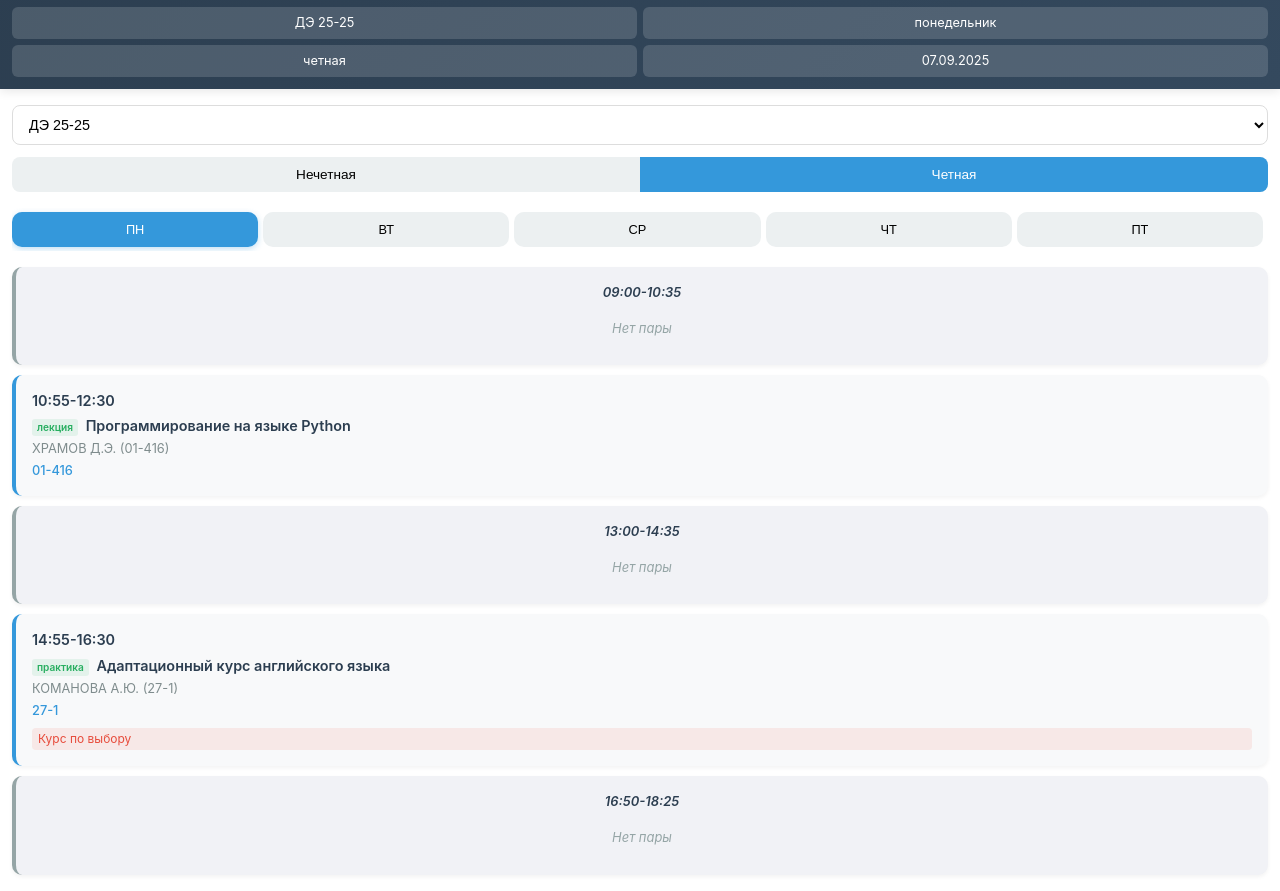
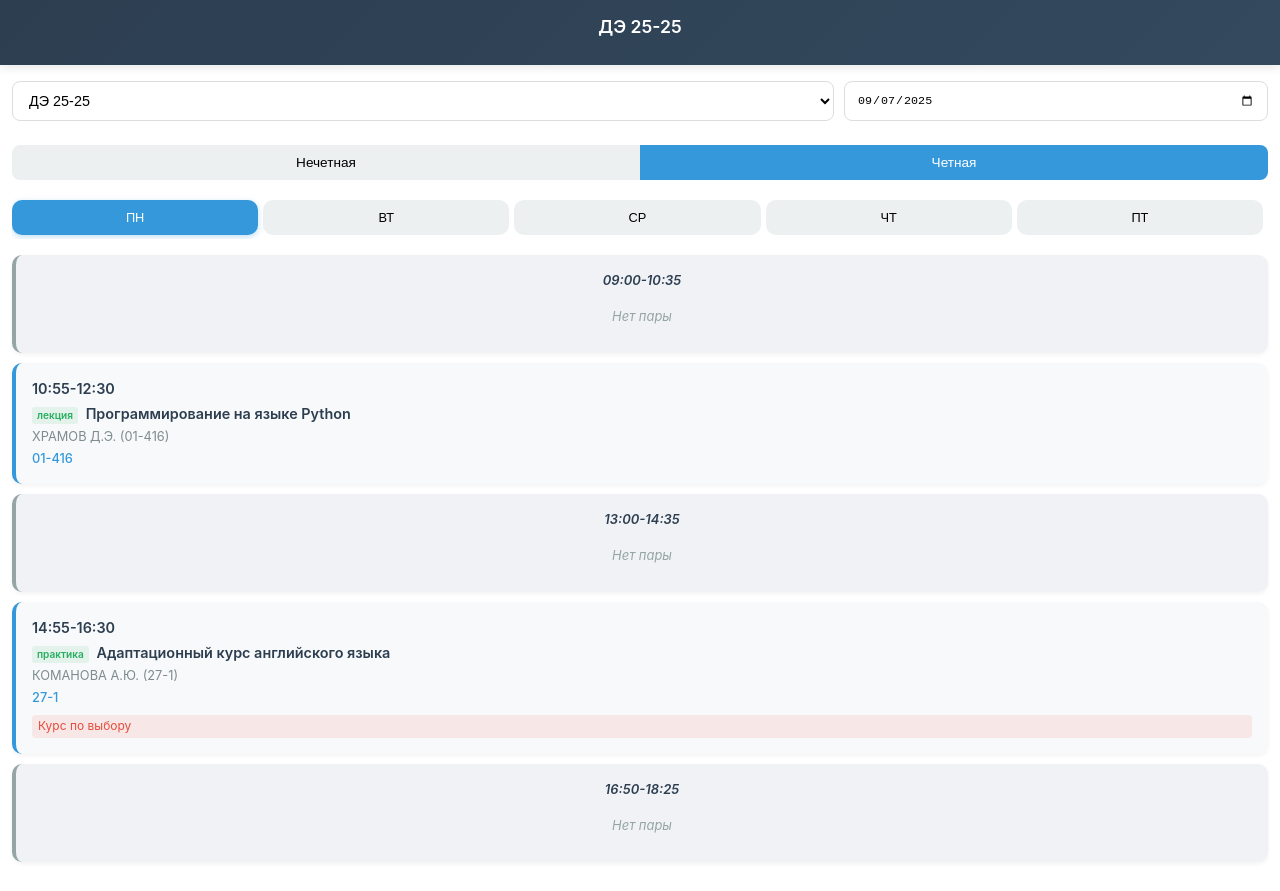
Before and after one commit to 1ncoTrue/1ncoTrue.github.io, a plain HTML site: page index.html in a window 1280 px wide. Shown: the part 42-933 px from the top of the page. Drawn offline with Linux system fonts and the light colour scheme.

Commit message:
add date selection

```diff
--- a/index.html
+++ b/index.html
@@ -47,22 +47,47 @@
             text-align: center;
         }
 
-        .compact-info {
-            display: grid;
-            grid-template-columns: repeat(2, 1fr);
-            gap: 6px;
+        .group-display {
+            text-align: center;
+            font-size: 1.1em;
+            font-weight: 600;
+            padding: 8px 0;
+            margin: 5px 0;
         }
 
-        .info-item {
-            background: rgba(255, 255, 255, 0.15);
-            padding: 6px 8px;
-            border-radius: 6px;
-            font-size: 0.8em;
+        .row-controls {
             display: flex;
-            align-items: center;
-            justify-content: center;
-            text-align: center;
-            min-height: 32px;
+            gap: 10px;
+            margin-bottom: 12px;
+        }
+
+        .row-controls .group-selector {
+            flex: 2;
+            margin-bottom: 0;
+        }
+
+        .row-controls .date-selector {
+            flex: 1;
+            margin-bottom: 0;
+        }
+
+        @media (max-width: 360px) {
+            .row-controls {
+                flex-direction: column;
+                gap: 8px;
+            }
+
+            .row-controls .group-selector,
+            .row-controls .date-selector {
+                flex: none;
+                width: 100%;
+            }
+        }
+
+        @media (orientation: landscape) and (max-height: 500px) {
+            .row-controls {
+                flex-direction: row;
+            }
         }
 
         .schedule-container {
@@ -248,6 +273,15 @@
             font-size: 0.85em;
         }
 
+        .date-selector {
+            padding: 10px 12px;
+            border: 1px solid #ddd;
+            border-radius: 8px;
+            font-size: 0.9em;
+            background: white;
+            margin-bottom: 0;
+        }
+
         .lesson-card {
             animation: fadeIn 0.3s ease;
         }
@@ -317,19 +351,17 @@
     <div class="container">
         <header>
             <h1>Расписание ИСИТА</h1>
-            <div class="compact-info">
-                <div class="info-item" id="current-group">Группа: ...</div>
-                <div class="info-item" id="current-day">День: ...</div>
-                <div class="info-item" id="week-type">Неделя: ...</div>
-                <div class="info-item" id="current-date">Дата: ...</div>
-            </div>
+            <div class="group-display" id="current-group">Группа: ...</div>
         </header>
 
         <div class="schedule-container">
             <div class="controls">
-                <select class="group-selector" id="group-selector">
-                    <option value="">Загрузка групп...</option>
-                </select>
+                <div class="row-controls">
+                    <select class="group-selector" id="group-selector">
+                        <option value="">Загрузка групп...</option>
+                    </select>
+                    <input type="date" class="date-selector" id="date-selector">
+                </div>
 
                 <div class="week-toggle">
                     <button class="week-btn" id="odd-week-btn">Нечетная</button>
@@ -353,6 +385,7 @@
         let currentDayIndex = 0;
         let currentWeekType = 'odd_week';
         let currentGroup = '';
+        let selectedDate = new Date();
 
         async function loadScheduleData() {
             try {
@@ -369,46 +402,49 @@
                     document.getElementById('group-selector').value = currentGroup;
                 }
 
-                const weekNumber = getWeekNumber();
-                currentWeekType = weekNumber % 2 !== 0 ? 'odd_week' : 'even_week';
+                const dateSelector = document.getElementById('date-selector');
+                const today = new Date();
+                const formattedDate = today.toISOString().split('T')[0];
+                dateSelector.value = formattedDate;
+                selectedDate = today;
 
-                const oddWeekBtn = document.getElementById('odd-week-btn');
-                const evenWeekBtn = document.getElementById('even-week-btn');
-                if (oddWeekBtn && evenWeekBtn) {
-                    oddWeekBtn.classList.toggle('active', currentWeekType === 'odd_week');
-                    evenWeekBtn.classList.toggle('active', currentWeekType === 'even_week');
-                }
-
-                currentDayIndex = new Date().getDay() - 1;
-                if (currentDayIndex < 0 || currentDayIndex > 4) {
-                    currentDayIndex = 0;
-                }
+                updateDayAndWeekFromDate(today);
 
                 if (currentGroup) {
                     renderSchedule(currentWeekType, currentDayIndex);
                 }
             } catch (error) {
                 console.error('Ошибка загрузки расписания:', error);
-                document.getElementById('schedule-list').innerHTML = '<div class="no-class">Ошибка загрузки расписания. Проверьте наличие файла merged_schedule.json</div>';
+                document.getElementById('schedule-list').innerHTML = '<div class="no-class">Ошибка загрузки расписания. Проверьте наличие файла schedule.json</div>';
             }
         }
 
-        function populateGroupSelector() {
-            const groupSelector = document.getElementById('group-selector');
-            groupSelector.innerHTML = '';
+        function updateDayAndWeekFromDate(date) {
+            const dayOfWeek = date.getDay();
+            currentDayIndex = dayOfWeek === 0 ? 6 : dayOfWeek - 1;
 
-            scheduleData.groups.forEach(group => {
-                const option = document.createElement('option');
-                option.value = group.group;
-                option.textContent = group.group;
-                groupSelector.appendChild(option);
+            if (currentDayIndex > 4 || currentDayIndex < 0) {
+                currentDayIndex = 0;
+            }
+
+            const weekNumber = getWeekNumber(date);
+            currentWeekType = weekNumber % 2 !== 0 ? 'odd_week' : 'even_week';
+
+            const oddWeekBtn = document.getElementById('odd-week-btn');
+            const evenWeekBtn = document.getElementById('even-week-btn');
+            if (oddWeekBtn && evenWeekBtn) {
+                oddWeekBtn.classList.toggle('active', currentWeekType === 'odd_week');
+                evenWeekBtn.classList.toggle('active', currentWeekType === 'even_week');
+            }
+
+            document.querySelectorAll('.day-btn').forEach((btn, index) => {
+                btn.classList.toggle('active', index === currentDayIndex);
             });
         }
 
-        function getWeekNumber() {
-            const today = new Date();
-            const firstSeptember = new Date(today.getFullYear(), 8, 1);
-            const diffTime = Math.abs(today - firstSeptember);
+        function getWeekNumber(date) {
+            const firstSeptember = new Date(date.getFullYear(), 8, 1);
+            const diffTime = Math.abs(date - firstSeptember);
             const diffDays = Math.ceil(diffTime / (1000 * 60 * 60 * 24));
             return Math.floor(diffDays / 7) + 1;
         }
@@ -453,9 +489,6 @@
             const scheduleList = document.getElementById('schedule-list');
 
             document.getElementById('current-group').textContent = currentGroup;
-            document.getElementById('current-day').textContent = dayData.day;
-            document.getElementById('week-type').textContent = weekData.week_type;
-            document.getElementById('current-date').textContent = new Date().toLocaleDateString('ru-RU');
 
             document.querySelectorAll('.day-btn').forEach((btn, index) => {
                 btn.classList.toggle('active', index === dayIndex);
@@ -513,6 +546,23 @@
             }
         }
 
+        function populateGroupSelector() {
+            const groupSelector = document.getElementById('group-selector');
+            let groupsList = [];
+            groupSelector.innerHTML = '';
+
+            scheduleData.groups.forEach(group => {
+                groupsList.push(group.group);
+            });
+
+            groupsList.sort().forEach(group => {
+                const option = document.createElement('option');
+                option.value = group;
+                option.textContent = group;
+                groupSelector.appendChild(option);
+            });
+        }
+
         function createDayButtons() {
             const daySelector = document.getElementById('day-selector');
             const days = ['ПН', 'ВТ', 'СР', 'ЧТ', 'ПТ'];
@@ -541,6 +591,12 @@
                 renderSchedule(currentWeekType, currentDayIndex);
             });
 
+            document.getElementById('date-selector').addEventListener('change', function() {
+                selectedDate = new Date(this.value);
+                updateDayAndWeekFromDate(selectedDate);
+                renderSchedule(currentWeekType, currentDayIndex);
+            });
+
             document.getElementById('odd-week-btn').addEventListener('click', function() {
                 currentWeekType = 'odd_week';
                 document.getElementById('odd-week-btn').classList.add('active');
```
Also changed, not shown: 2 other files.
